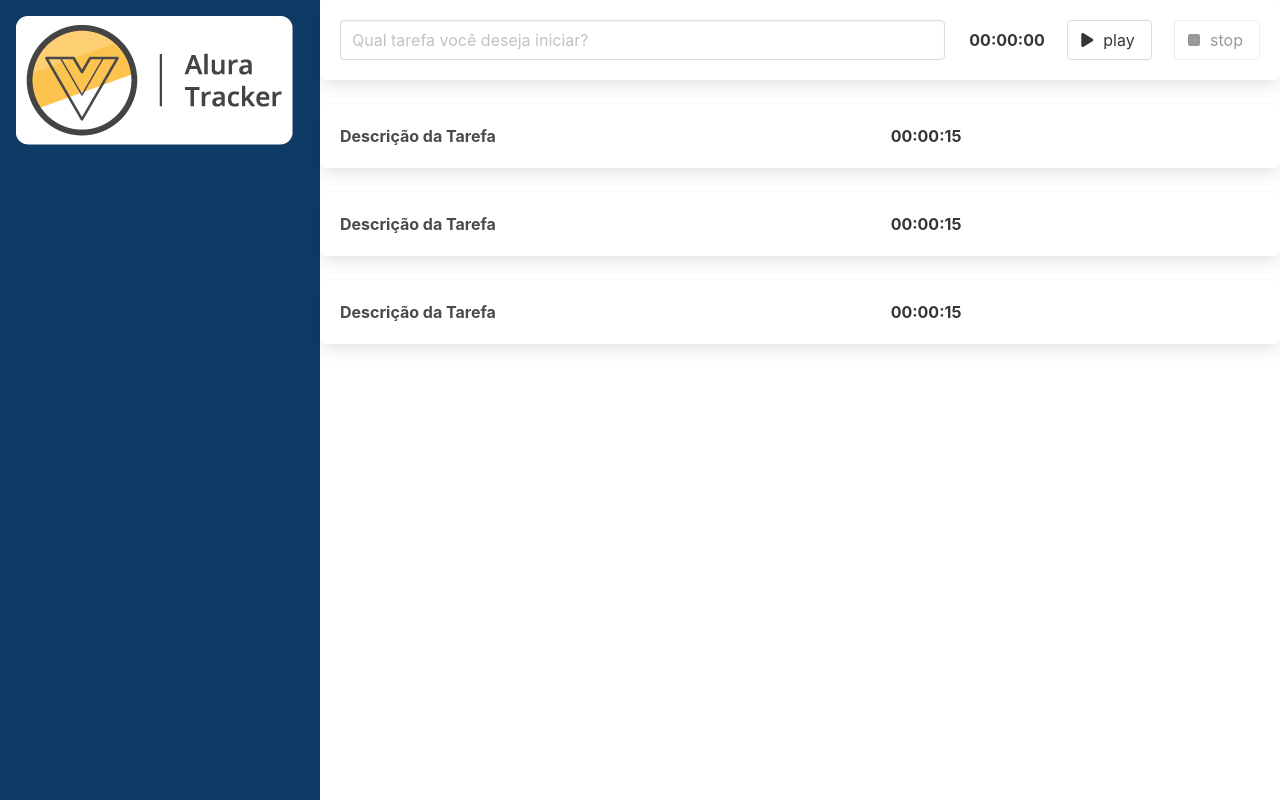
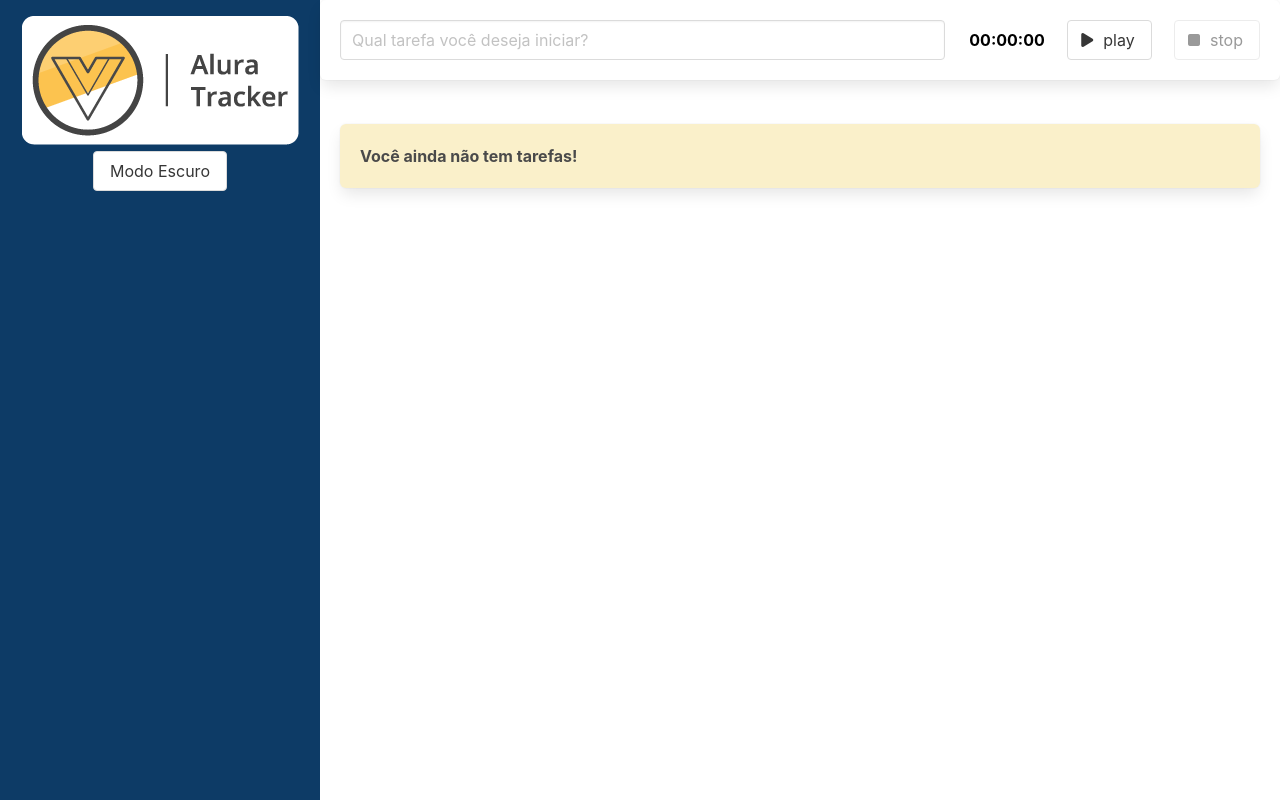
Before and after one commit to WillianMR/vue-cursos, a Vue app in the folder alura-tracker/: page / in a window 1280 px wide. Built offline with nearby package versions, Linux system fonts and the light colour scheme.

Commit message:
Finalizando projeto com mudança de temas

```diff
--- a/alura-tracker/src/App.vue
+++ b/alura-tracker/src/App.vue
@@ -1,14 +1,15 @@
 <template>
-  <main class="columns is-gapless is-multiline">
+  <main class="columns is-gapless is-multiline" :class="{ 'modo-escuro': modoEscuro }" >
     <div class="column is-one-quarter">
-      <BarraLateral />
+      <BarraLateral @aoTemaAlterado="trocarTema" />
     </div>
-    <div class="column is-tree-quarter">
-      <Formulario />
+    <div class="column is-tree-quarter conteudo">
+      <Formulario @aoSalvarTarefa="salvarTarefa" />
       <div class="lista">
-        <Tarefa />
-        <Tarefa />
-        <Tarefa />
+        <Tarefa v-for="(tarefa, index) in tarefas" :key="index" :tarefa="tarefa" />
+        <Box v-if="listaEstaVazia">
+          Você ainda não tem tarefas!
+        </Box>
       </div>
     </div>
 
@@ -20,14 +21,51 @@ import { defineComponent } from 'vue';
 import BarraLateral from './components/BarraLateral.vue';
 import Formulario from './components/Formulario.vue';
 import Tarefa from './components/Tarefa.vue';
+import ITarefa from './interfaces/ITarefa';
+import Box from './components/Box.vue';
 
 
 export default defineComponent({
     name: "App",
-    components: { BarraLateral, Formulario, Tarefa }
+    components: { BarraLateral, Formulario, Tarefa, Box },
+    data () {
+      return {
+        tarefas: [] as ITarefa[],
+        modoEscuro: false
+      }
+    },
+    computed: {
+      listaEstaVazia(): boolean{
+        return this.tarefas.length === 0
+      }
+    },
+    methods: {
+      salvarTarefa (tarefa: ITarefa){
+        this.tarefas.push(tarefa)
+      },
+      trocarTema(modoEscuro: boolean){
+        this.modoEscuro = modoEscuro
+      }
+
+    }
 });
 </script>
 
 <style>
+.lista {
+  padding: 1.25rem;
+}
 
+main{
+  --bg-primario: #fff;
+  --texto-primario: #000;
+}
+
+main.modo-escuro{
+  --bg-primario: #2B2D42;
+  --texto-primario: #ddd;
+}
+.conteudo {
+  background-color: var(--bg-primario);
+}
 </style>
--- a/alura-tracker/src/components/BarraLateral.vue
+++ b/alura-tracker/src/components/BarraLateral.vue
@@ -3,6 +3,9 @@
         <h1>
             <img src="../assets/logo.png" alt="">
         </h1>
+        <button class="button" @click="alterarTema">
+          {{testoBotao}}
+        </button>
     </header>
 </template>
 
@@ -10,7 +13,27 @@
 
 import { defineComponent } from 'vue'
 export default defineComponent({
-  name: 'BarraLateral'
+  name: 'BarraLateral',
+  emits:['aoTemaAlterado'],
+  data () {
+    return {
+      modoEscuro: false
+    }
+  },
+  computed: {
+    testoBotao () {
+      if (this.modoEscuro) {
+        return 'Modo Claro'
+      }
+      return 'Modo Escuro'
+    }
+  },
+  methods: {
+    alterarTema (){
+      this.modoEscuro = !this.modoEscuro
+      this.$emit('aoTemaAlterado', this.modoEscuro)
+    }
+  }
 })
 
 </script>
@@ -22,6 +45,7 @@ header {
   background: #0d3b66;
   width: 100%;
   height: 100vh;
+  text-align: center;
 }
 @media only screen and (max-width: 768px) {
   header {
--- /dev/null
+++ b/alura-tracker/src/components/Box.vue
@@ -0,0 +1,22 @@
+<template>
+    <div class="box has-text-weight-bold" :style="estilos">
+        <slot></slot>
+    </div>
+</template>
+
+ <script lang="ts">
+import { defineComponent } from "vue";
+
+
+export default defineComponent({
+    name:"Box-Tarefas",
+    data () {
+        return {
+            estilos: {
+                background: '#FAF0CA'
+            }
+        }
+    },
+})
+
+ </script>
--- a/alura-tracker/src/components/Cronometro.vue
+++ b/alura-tracker/src/components/Cronometro.vue
@@ -1,6 +1,6 @@
 <template>
     <section>
-        <strong>
+        <strong class="display">
             {{ tempoDecorrido }}
         </strong>
     </section>
@@ -25,3 +25,9 @@ export default defineComponent({
 
 
 </script>
+
+<style scoped>
+.display {
+    color: var(--texto-primario);
+}
+</style>
--- a/alura-tracker/src/components/Formulario.vue
+++ b/alura-tracker/src/components/Formulario.vue
@@ -1,5 +1,5 @@
 <template>
-    <div class="box">
+    <div class="box formulario">
         <div class="columns">
             <div class="column is-8" role="form" aria-label="Formulário para criação de uma nova tarefa">
                 <input type="text" class="input" placeholder="Qual tarefa você deseja iniciar?" v-model="descricao" />
@@ -17,6 +17,7 @@ import Temporizador from "./Temporizador.vue";
 
 export default defineComponent({
     name: "Formulario-Cronometro",
+    emits: ['aoSalvarTarefa'],
     data() {
         return {
             descricao: ''
@@ -24,8 +25,10 @@ export default defineComponent({
     },
     methods: {
         finalizarTarefa(tempoDecorrido: number): void{
-            console.log(tempoDecorrido)
-            console.log(this.descricao)
+            this.$emit('aoSalvarTarefa', {
+                duracaoEmSegundos: tempoDecorrido,
+                descricao: this.descricao
+            })
             this.descricao = ''
         }
     },
@@ -36,4 +39,8 @@ export default defineComponent({
 </script>
 
 <style >
+.formulario {
+    background-color: var(--bg-primario);
+    color: var(--texto-primario);
+}
 </style>
--- a/alura-tracker/src/components/Tarefa.vue
+++ b/alura-tracker/src/components/Tarefa.vue
@@ -1,22 +1,31 @@
 <template>
-    <div class="box has-text-weight-bold">
+    <Box>
         <div class="columns">
             <div class="column is-7">
-                Descrição da Tarefa
+                {{tarefa.descricao || "Tarefa sem descrição"}}
             </div>
             <div class="column">
-                <Cronometro tempoEmSegundos=15 />
+                <Cronometro :tempoEmSegundos="tarefa.duracaoEmSegundos" />
             </div>
         </div>
-    </div>
+    </Box>
+
 </template>
 
 <script lang="ts">
-import { defineComponent } from "vue";
+import ITarefa from "@/interfaces/ITarefa";
+import { defineComponent, PropType } from "vue";
 import Cronometro from "./Cronometro.vue";
+import Box from "./Box.vue";
 
 export default defineComponent({
     name:'Tarefa-Realizada',
-    components: { Cronometro }
+    components: { Cronometro, Box },
+    props: {
+        tarefa: {
+            type: Object as PropType<ITarefa>,
+            required: true
+        }
+    }
 })
 </script>
--- /dev/null
+++ b/alura-tracker/src/interfaces/ITarefa.ts
@@ -0,0 +1,4 @@
+export default interface ITarefa {
+    duracaoEmSegundos: number,
+    descricao: string
+}
```
